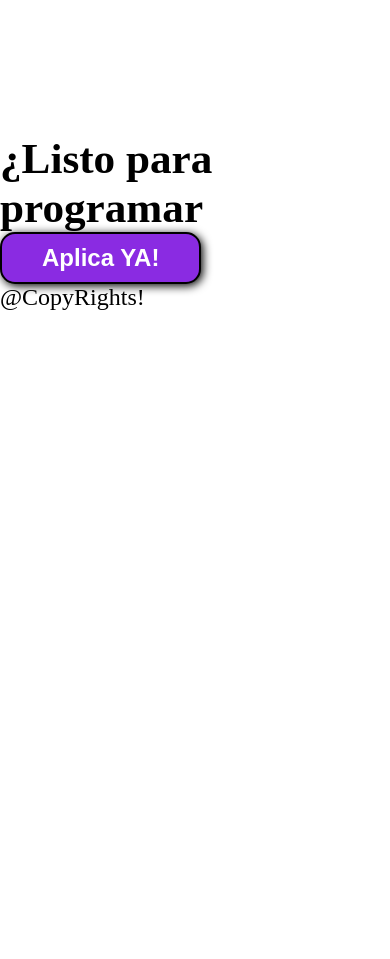
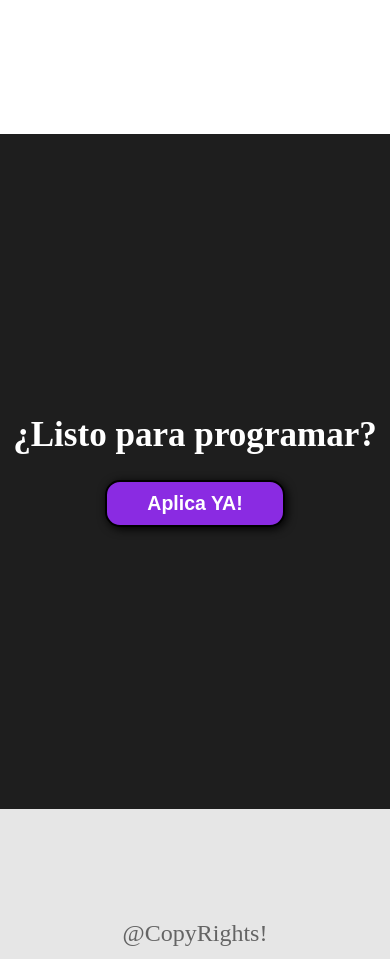
Before and after one commit to Eddieramirez29/AppResponsive, a plain HTML site: page index.html in a window 390 px wide. Shown: the part 3120-4079 px from the top of the page. Before the commit the page ends 3431 px from the top, so only its background shows below. Drawn offline with Linux system fonts and the light colour scheme.

Commit message:
mobile first finished

```diff
--- a/index.css
+++ b/index.css
@@ -201,3 +201,46 @@ header a:hover
     margin: 12px 0px;
     font-weight: bold;
 }
+
+#final
+{
+    display: flex;
+    justify-content: center;
+    flex-direction: column;
+    align-items: center;
+    text-align: center;
+    background-color: rgb(30, 30, 30);
+    color: white;
+    height: 80vh;
+}
+
+#final h2
+{
+    font-size: 9vw;
+    margin-bottom: 25px;
+}
+
+#final button
+{
+    font-size: 5vw;
+}
+
+footer
+{
+    background-color: rgb(230, 230, 230);
+}
+
+footer p
+{
+    color: rgb(100, 100, 100);
+    margin: 0;
+    padding: 12px;
+}
+
+footer .container
+{
+    height: 150px;
+    display: flex;
+    justify-content: center;
+    align-items: flex-end;
+}
--- a/index.html
+++ b/index.html
@@ -53,8 +53,8 @@
         </div>
     </section>
 
-    <section id="aplica-ya">
-        <h2>¿Listo para programar</h2>
+    <section id="final">
+        <h2>¿Listo para programar?</h2>
         <button>Aplica YA!</button>
     </section>
 
```
